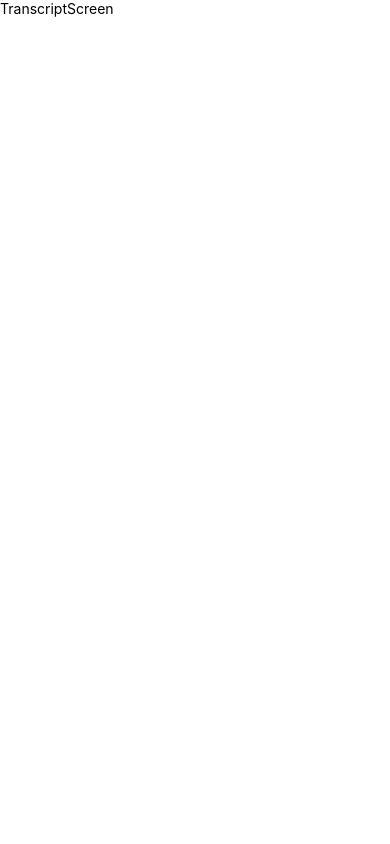
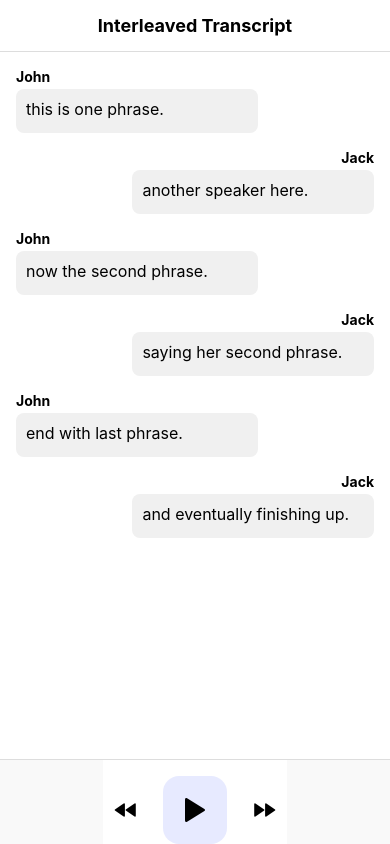
Before and after one commit to noumantahir/nt-web-transcript-sample, a React Native app: screen / in a window 390 px wide. Built offline with nearby package versions, Linux system fonts and the light colour scheme.

Commit message:
connected all basic component in transcript screen

```diff
--- a/src/screens/transcript/container/TranscriptScreen.tsx
+++ b/src/screens/transcript/container/TranscriptScreen.tsx
@@ -1,12 +1,77 @@
-import { View, Text } from 'react-native';
+import { useState, useEffect } from 'react';
+import {  SafeAreaView, FlatList } from 'react-native';
+import { useAudio } from 'services/hooks';
+import { parseInterleavedTranscript } from 'services/transcript';
+import { TranscriptEntry } from 'services/transcript/transcript.types';
+import { TranscriptItem } from '../children';
+import { ControlPanel } from 'components/molecules';
+import { Header } from 'components/elements';
+import styles from '../styles/TranscriptScreen.styles'
 
 
 export const TranscriptScreen = () => {
 
+  //load audio file
+  const player = useAudio(require("assets/audio/transcript_audio.mp3"));
+
+
+  const [interleaved, setInterleaved] = useState<TranscriptEntry[]>([]);
+
+  //load transcript on launch
+  useEffect(() => {
+    _loadTranscript()
+  }, [])
+
+
+  //fetch transcript
+  const _loadTranscript = async () => {
+    const _interleaved = await parseInterleavedTranscript();
+    setInterleaved(_interleaved);
+  }
+
+
+  const _onTogglePlayback = () => {
+    if (player.isReady) {
+      console.log('toggle playback', player.isReady, player.playing)
+      player.toggle();
+    }
+  }
+
+  const _onNext = () => {
+
+  }
+
+  const _onPrevious = () => {
+
+  }
+
+  const renderItem = ({ item, index }: { item: TranscriptEntry, index: number }) =>
+    <TranscriptItem data={item} index={index}  />;
+
+
   return (
-    <View>
-      <Text>TranscriptScreen</Text>
-    </View>
+
+    <SafeAreaView style={styles.container}>
+      <Header title='Interleaved Transcript' />
+
+      <FlatList
+        data={interleaved}
+        keyExtractor={(_, index) => index.toString()}
+        renderItem={renderItem}
+        contentContainerStyle={styles.listContent}
+        extraData={player.currentTime}
+      />
+
+      <ControlPanel
+        onTogglePlayback={_onTogglePlayback}
+        onNext={_onNext}
+        onPrevious={_onPrevious}
+        isPlaying={player.playing}
+        isDisabled={!player.isReady}
+      />
+
+    </SafeAreaView>
+
   )
 }
 
--- a/src/screens/transcript/styles/TranscriptScreen.styles.ts
+++ b/src/screens/transcript/styles/TranscriptScreen.styles.ts
@@ -0,0 +1,13 @@
+import { StyleSheet } from "react-native";
+
+export default StyleSheet.create({
+    container: {
+      flex: 1,
+      maxWidth: 700,
+    },
+    listContent: {
+      flex: 1,
+      padding: 16,
+      maxWidth: 700,
+    }
+  });
```
